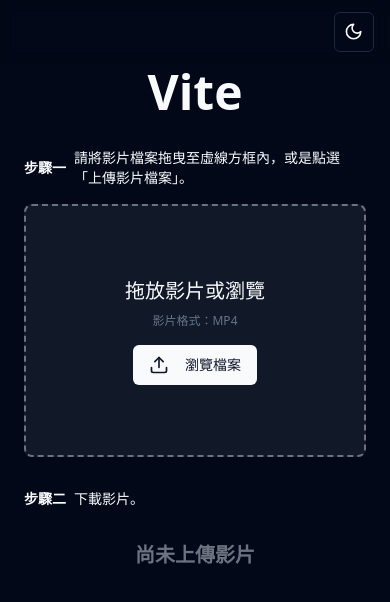
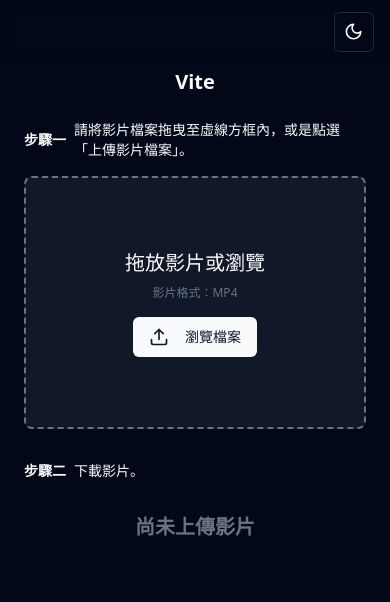
Before and after one commit to weicheng2138/ben-frontend, a React (Vite) app: page / in a window 390 px wide. Shown: the top 602 px of the page. Built offline with nearby package versions, Linux system fonts and the light colour scheme.

Commit message:
style: change a bit of layout to fix step1 problem

```diff
--- a/src/App.tsx
+++ b/src/App.tsx
@@ -27,7 +27,7 @@
 
   return (
     <ThemeProvider defaultTheme="dark" storageKey="vite-ui-theme">
-      <div className="flex w-full flex-col items-center">
+      <div className="h-svhh flex w-full flex-col items-center">
         <header
           className={cn(
             'sticky top-0 flex h-16 w-full items-center justify-center backdrop-blur',
@@ -40,8 +40,9 @@
         </header>
 
         <main className="mt-1 flex w-full max-w-3xl flex-col gap-4 px-6">
-          <h1 className="mb-4 text-center text-5xl font-extrabold">Vite</h1>
-          <div className="flex w-full flex-col gap-4">
+          <h1 className="mb-2 text-center text-xl font-extrabold md:mb-4 md:text-5xl">
+            Vite
+          </h1>
           <section className="flex w-full items-center justify-start gap-2">
             <h2 className="text-nowrap text-sm font-black">步驟一</h2>
             <p className="text-sm font-light">
@@ -51,14 +52,13 @@
           <CustomUpload
             isUploading={isUploading}
             onUpload={handleUpload}
-              className="h-[30dvh]"
+            className="h-[30svh]"
           />
-          </div>
           <section className="mt-4 flex w-full items-center justify-start gap-2">
             <h2 className="text-nowrap text-sm font-black">步驟二</h2>
             <p className="text-sm font-light">下載影片。</p>
           </section>
-          <ScrollResult className="h-[30dvh]" ref={resultRef} />
+          <ScrollResult className="h-[30svh]" ref={resultRef} />
         </main>
       </div>
 
```
Lines whose indentation alone changed are shown as unchanged.
